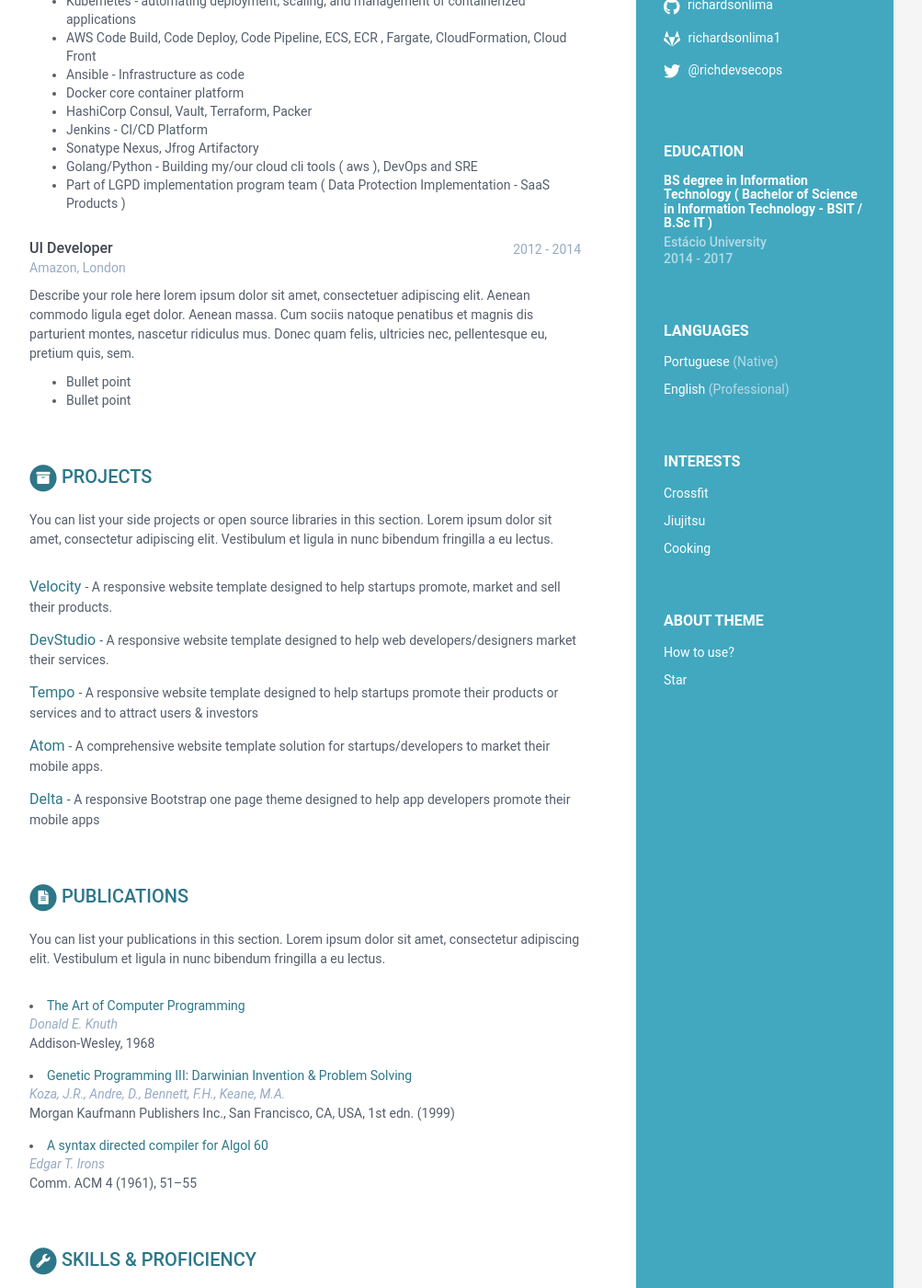
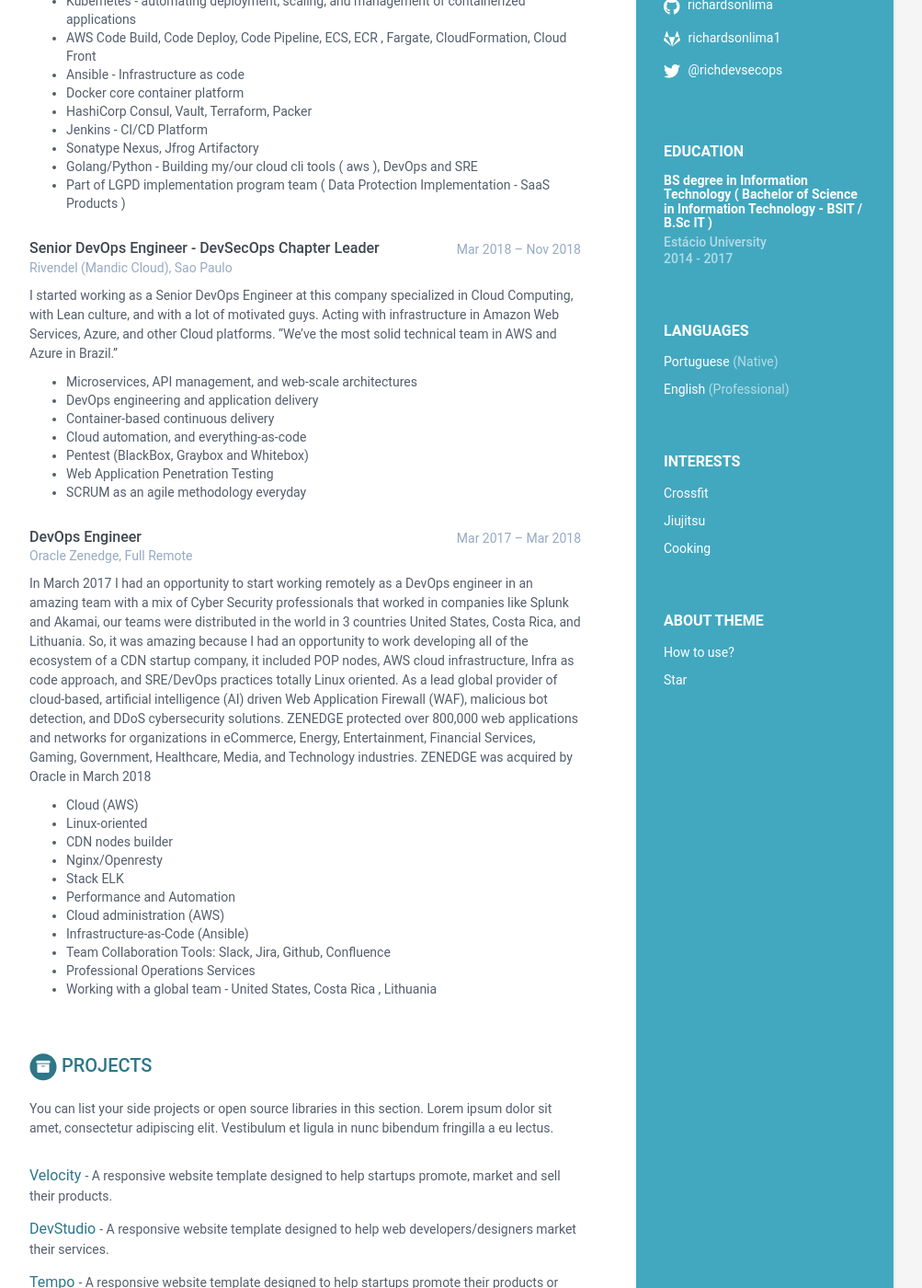
Before and after one commit to richardsonlima/cv, a Jekyll site: the page built from index.html, in a window 1280 px wide and 1400 px high, scrolled down 514 px. Shown: the whole window at 92% size, without its empty margins (168-1171 px from the left). Built offline with Jekyll 4.4.1, drawn with Linux system fonts in a browser that asks for light colours; some of the changed text lies outside the part shown.

Commit message:
adding Oracle Zenedge

```diff
--- a/_data/data.yml
+++ b/_data/data.yml
@@ -63,7 +63,7 @@ experiences:
       details: |
 
     - role: DevOps Architect
-      time: 2014 - 2015
+      time: Dec 2018 – Jun 2020
       company: Thomson Reuters, Sao Paulo
       details: |
         As a DevOps Architect, I work evangelizing DevOps culture, Digital transformation, and drive innovative strategies.
@@ -78,17 +78,43 @@ experiences:
           - Sonatype Nexus, Jfrog Artifactory
           - Golang/Python - Building my/our cloud cli tools ( aws ), DevOps and SRE
           - Part of LGPD implementation program team ( Data Protection Implementation - SaaS Products )
-    - role: UI Developer
-      time: 2012 - 2014
-      company: Amazon, London
+    - role: Senior DevOps Engineer - DevSecOps Chapter Leader
+      time: Mar 2018 – Nov 2018
+      company: Rivendel (Mandic Cloud), Sao Paulo
       details: |
-        Describe your role here lorem ipsum dolor sit amet, consectetuer
-        adipiscing elit. Aenean commodo ligula eget dolor. Aenean massa.
-        Cum sociis natoque penatibus et magnis dis parturient montes,
-        nascetur ridiculus mus. Donec quam felis, ultricies nec,
-        pellentesque eu, pretium quis, sem.
-          - Bullet point
-          - Bullet point
+        I started working as a Senior DevOps Engineer at this company specialized in Cloud Computing, with Lean culture, and
+        with a lot of motivated guys. Acting with infrastructure in Amazon Web Services, Azure, and other Cloud platforms.
+        "We've the most solid technical team in AWS and Azure in Brazil."
+          - Microservices, API management, and web-scale architectures
+          - DevOps engineering and application delivery
+          - Container-based continuous delivery
+          - Cloud automation, and everything-as-code
+          - Pentest (BlackBox, Graybox and Whitebox)
+          - Web Application Penetration Testing
+          - SCRUM as an agile methodology everyday
+    - role: DevOps Engineer
+      time: Mar 2017 – Mar 2018
+      company: Oracle Zenedge, Full Remote
+      details: |
+        In March 2017 I had an opportunity to start working remotely as a DevOps engineer in an amazing team with a mix of Cyber
+        Security professionals that worked in companies like Splunk and Akamai, our teams were distributed in the world in 3
+        countries United States, Costa Rica, and Lithuania. So, it was amazing because I had an opportunity to work developing
+        all of the ecosystem of a CDN startup company, it included POP nodes, AWS cloud infrastructure, Infra as code approach,
+        and SRE/DevOps practices totally Linux oriented. As a lead global provider of cloud-based, artificial intelligence (AI)
+         driven Web Application Firewall (WAF), malicious bot detection, and DDoS cybersecurity solutions. ZENEDGE protected
+         over 800,000 web applications and networks for organizations in eCommerce, Energy, Entertainment, Financial Services,
+         Gaming, Government, Healthcare, Media, and Technology industries. ZENEDGE was acquired by Oracle in March 2018
+          - Cloud (AWS)
+          - Linux-oriented
+          - CDN nodes builder
+          - Nginx/Openresty
+          - Stack ELK
+          - Performance and Automation
+          - Cloud administration (AWS)
+          - Infrastructure-as-Code (Ansible)
+          - Team Collaboration Tools: Slack, Jira, Github, Confluence
+          - Professional Operations Services
+          - Working with a global team - United States, Costa Rica , Lithuania
 projects:
     title: Projects
     intro: >
```
